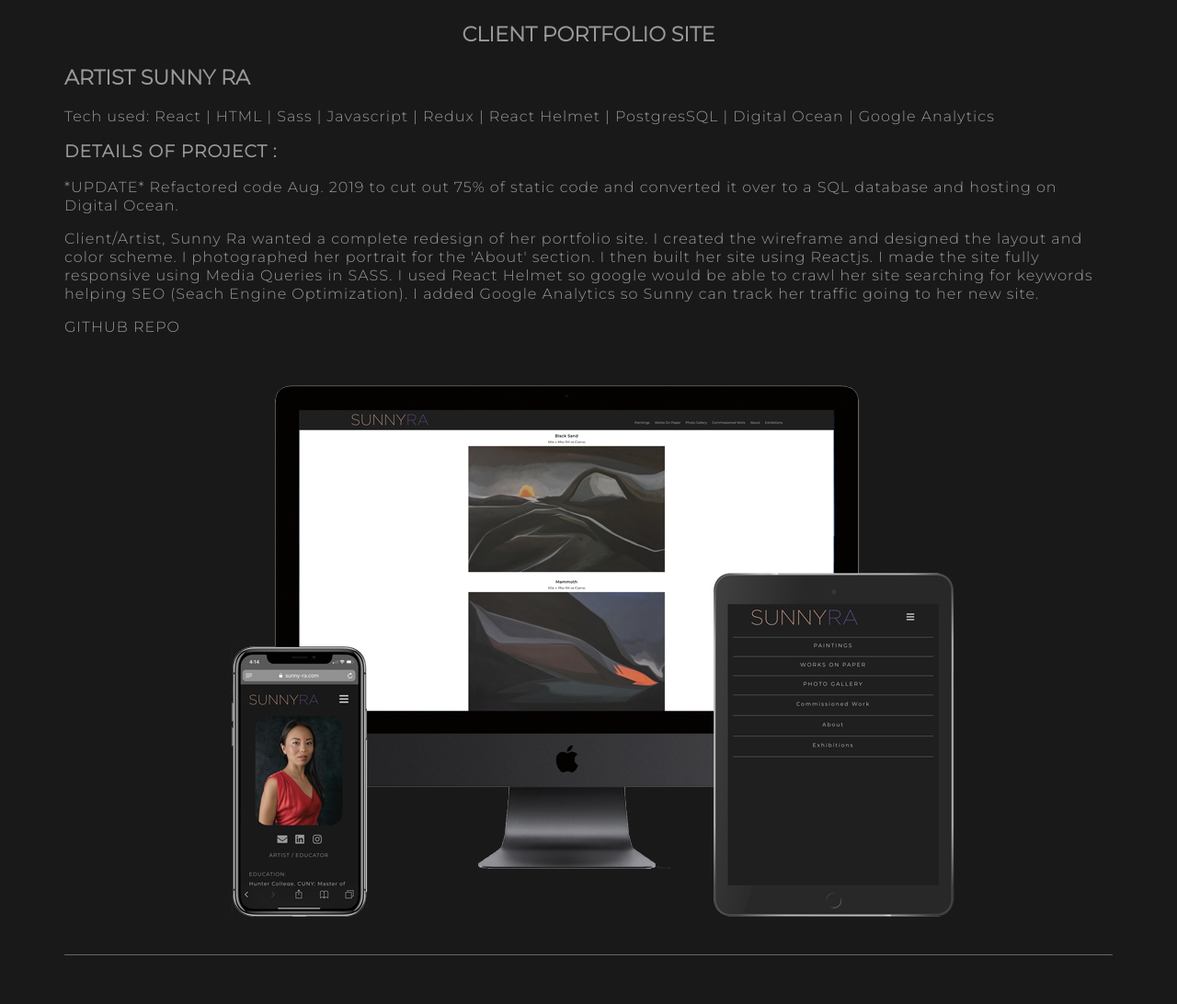
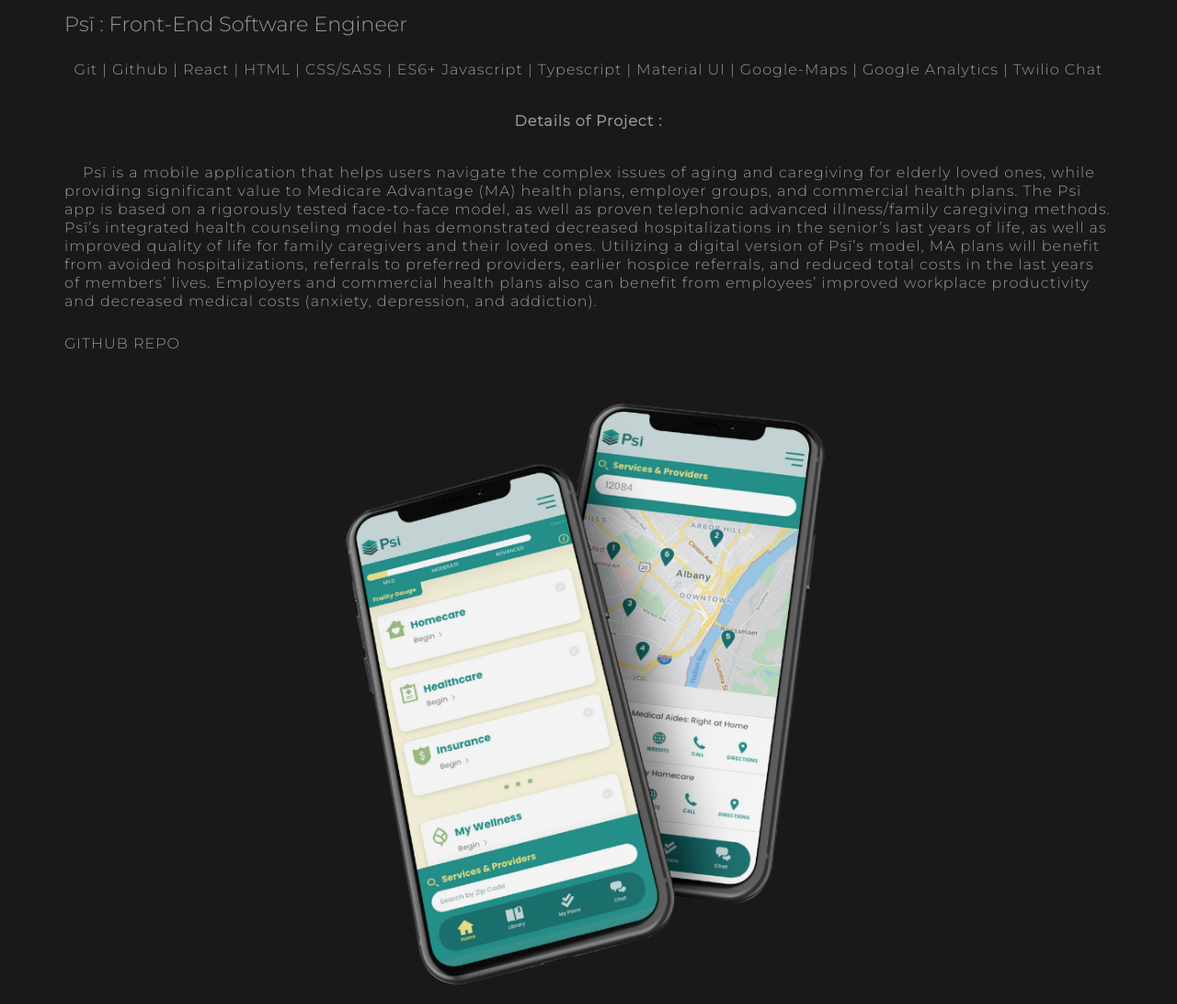
Before and after one commit to danlubbers/webdev-danlubbers-ts, a Gatsby site: page / in a window 1280 px wide. Shown: the part 1519-2611 px from the top of the page at 92% size. Before the commit the page ends 2566 px from the top, so only its background shows below. Built offline with nearby package versions, Linux system fonts and the light colour scheme; Gatsby itself is replaced by a stand-in of ours; no server answers.

Commit message:
Refactored Projects to get project data from a JSON and map over that data to render each project on the page

```diff
--- /dev/null
+++ b/src/Json_Templates/projects.json
@@ -0,0 +1,11 @@
+[
+  {
+    "client": "Psī",
+    "position": "Front-End Software Engineer",
+    "tech": "Git | Github | React | HTML | CSS/SASS | ES6+ Javascript | Typescript | Material UI | Google-Maps | Google Analytics | Twilio Chat",
+    "details": "Psī is a mobile application that helps users navigate the complex issues of aging and caregiving for elderly loved ones, while providing significant value to Medicare Advantage (MA) health plans, employer groups, and commercial health plans. The Psī app is based on a rigorously tested face-to-face model, as well as proven telephonic advanced illness/family caregiving methods. Psī’s integrated health counseling model has demonstrated decreased hospitalizations in the senior’s last years of life, as well as improved quality of life for family caregivers and their loved ones. Utilizing a digital version of Psī’s model, MA plans will benefit from avoided hospitalizations, referrals to preferred providers, earlier hospice referrals, and reduced total costs in the last years of members’ lives. Employers and commercial health plans also can benefit from employees’ improved workplace productivity and decreased medical costs (anxiety, depression, and addiction).",
+    "github-repo": null,
+    "promo-image": "psi-iphone-promo.png",
+    "website": "app.psilife.com"
+  }
+]
--- a/src/components/Codewars/_Codewars.scss
+++ b/src/components/Codewars/_Codewars.scss
@@ -57,8 +57,12 @@
       }
 
       .username {
-        margin-left: 5px;
+        margin-left: 15px;
         letter-spacing: 1px;
+
+        @media (max-width: 667px) {
+          margin-left: 5px;
+        }
       }
 
       .kyu {
--- a/src/components/Projects/Projects.tsx
+++ b/src/components/Projects/Projects.tsx
@@ -1,13 +1,56 @@
-import SunnyRa from './SunnyRa/SunnyRa';
+import projectsJSON from '../../Json_Templates/projects.json';
 import React from 'react';
 import './_Projects.scss';
 
 const Projects = () => {
-  return (
-    <div className="projects-container">
-      <SunnyRa />
-    </div>
+  const renderProjectDetails = projectsJSON.map(
+    (
+      project: {
+        client: string;
+        position: string;
+        tech: string;
+        details: string;
+        'github-repo': string;
+        'promo-image': string;
+        website: string;
+      },
+      i: number,
+    ) => {
+      return (
+        <div key={i}>
+          <span className="text">{project.client} :</span>
+          <span className="text"> {project.position}</span>
+          <p className="tech">{project.tech}</p>
+          <section>
+            <h3>Details of Project :</h3>
+            <p className="details">{project.details}</p>
+            <a
+              className="github-text"
+              href={project['github-repo']}
+              target="_blank"
+              rel="noopener noreferrer"
+            >
+              GITHUB REPO
+            </a>
+            <div className="screenshots">
+              <a
+                className="project-screenshot"
+                href={`http://${project.website}`}
+                target="_blank"
+                rel="noopener noreferrer"
+              >
+                <img
+                  className="promo-image"
+                  src={require(`../../assets/images/${project['promo-image']}`)}
+                />
+              </a>
+            </div>
+          </section>
+        </div>
+      );
+    },
   );
+  return <div className="projects-container">{renderProjectDetails}</div>;
 };
 
 export default Projects;
--- /dev/null
+++ b/src/components/Projects/PsiLife/_PsiLife.scss
@@ -0,0 +1,3 @@
+.psilife-promo {
+  width: 400px;
+}
--- a/src/components/Projects/_Projects.scss
+++ b/src/components/Projects/_Projects.scss
@@ -1,4 +1,66 @@
 .projects-container {
   margin: 0 auto;
+  padding-top: 25px;
   width: 95%;
+
+  .project-text {
+    padding-top: 20px;
+    font-family: 'Montserrat', sans-serif;
+    color: #999;
+    font-size: 1.4em;
+    text-align: center;
+  }
+
+  .text {
+    font-family: 'Montserrat', sans-serif;
+    color: #999;
+    font-size: 1.4em;
+  }
+
+  .tech {
+    padding: 10px 0;
+    text-align: center;
+    font-family: 'Montserrat', sans-serif;
+    color: #999;
+    font-size: 1em;
+    letter-spacing: 1px;
+    line-height: 20px;
+  }
+
+  section {
+    padding-bottom: 20px;
+    border-bottom: 1px solid #666;
+
+    h3 {
+      @extend .tech;
+    }
+
+    .details {
+      @extend .tech;
+      text-indent: 20px;
+      text-align: left;
+    }
+    .github-text {
+      @extend .details;
+    }
+  }
+
+  .screenshots {
+    margin-top: 40px;
+
+    .project-screenshot {
+      width: 100%;
+      display: flex;
+      justify-content: space-around;
+      align-items: center;
+
+      .promo-image {
+        width: 50%;
+
+        @media (max-width: 768px) {
+          width: 100%;
+        }
+      }
+    }
+  }
 }
--- a/src/pages/index.scss
+++ b/src/pages/index.scss
@@ -27,4 +27,5 @@
 
 a:hover {
   color: $hover-color;
+  cursor: pointer;
 }
```
Also changed, not shown: src/components/Projects/PsiLife/PsiLife.tsx (added, +15 -0 lines).
